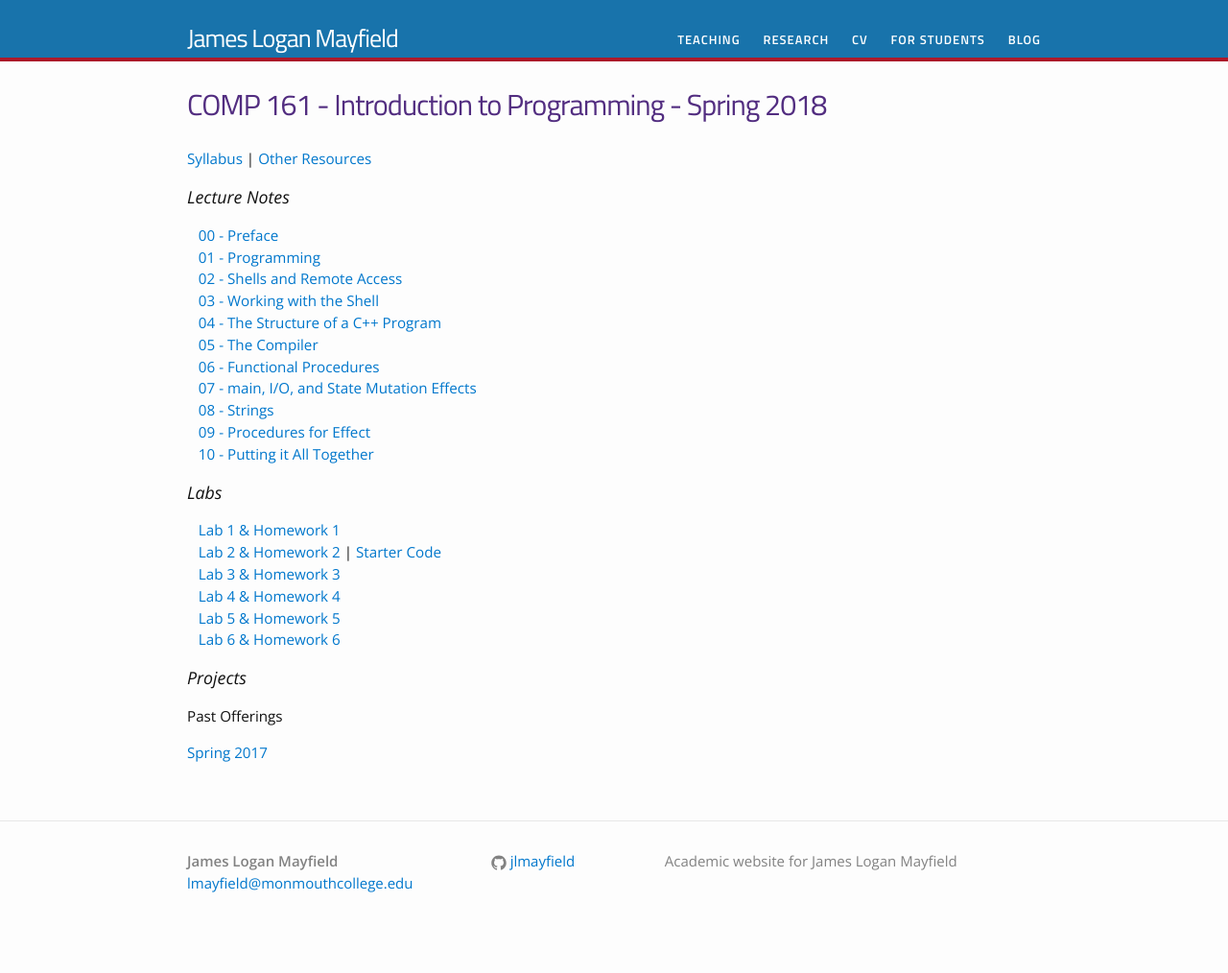
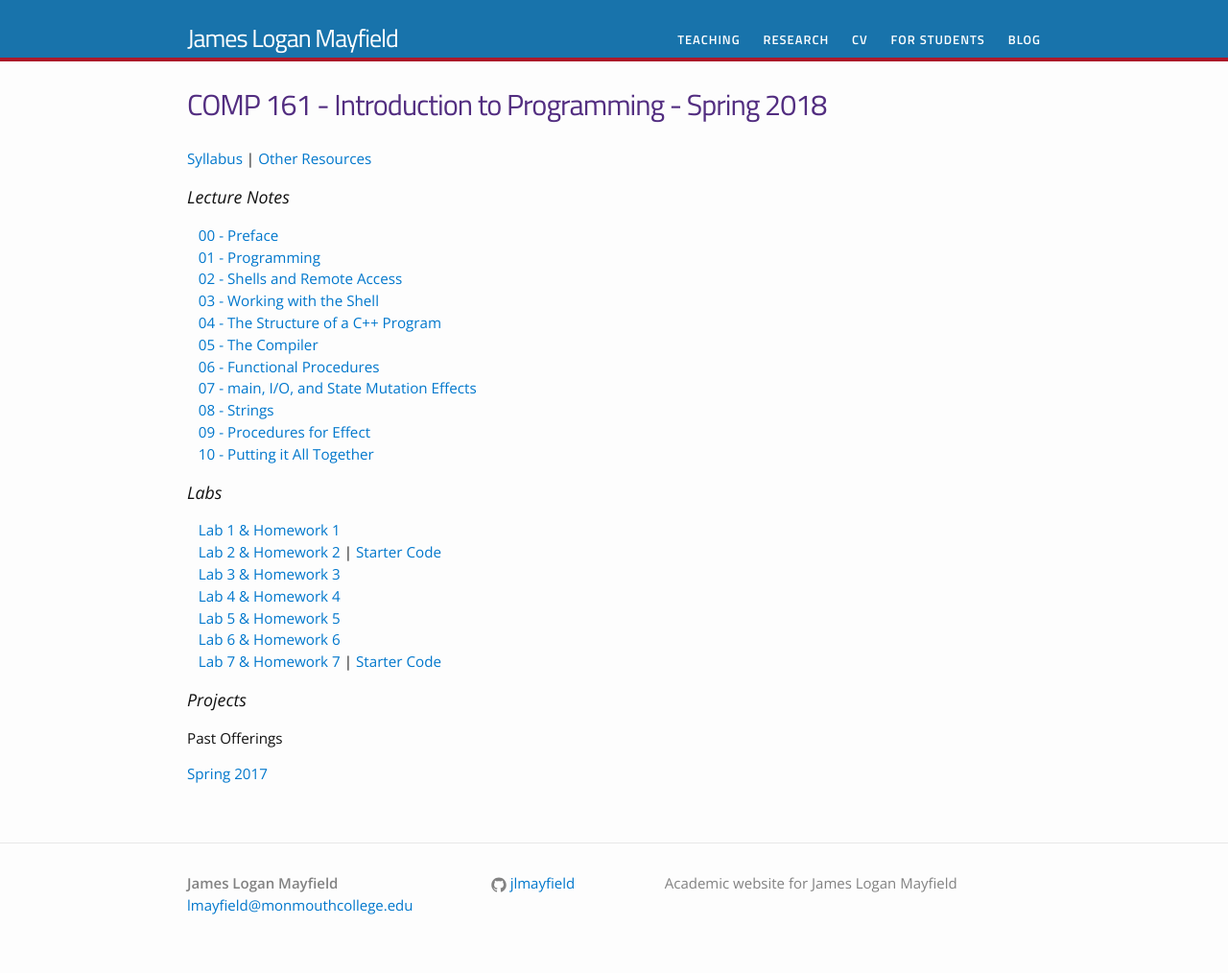
Before and after one commit to jlmayfield/jlmayfield.github.io, a Jekyll site: the page built from teaching/comp161.md, in a window 1280 px wide. Shown: the whole page at 96% size. Built offline with Jekyll 4.4.1, drawn with Linux system fonts in a browser that asks for light colours; before the commit the page ends 991 px from its top, so only the background shows below that.

Commit message:
c161.sp18. added lab7/hwk7.

```diff
--- a/teaching/comp161.md
+++ b/teaching/comp161.md
@@ -29,7 +29,7 @@ permalink: /teaching/COMP161/
 &nbsp;&nbsp;&nbsp;[Lab 4 & Homework 4](/teaching/COMP161/labs/comp161-lab4.pdf)
 &nbsp;&nbsp;&nbsp;[Lab 5 & Homework 5](/teaching/COMP161/labs/comp161-lab5.pdf)
 &nbsp;&nbsp;&nbsp;[Lab 6 & Homework 6](/teaching/COMP161/labs/comp161-lab6.pdf)
-
+&nbsp;&nbsp;&nbsp;[Lab 7 & Homework 7](/teaching/COMP161/labs/comp161-lab7.pdf)  |  [Starter Code](/teaching/COMP161/labs/lab7-starter.zip)
 
 ### Projects
 
```
Also changed, not shown: 2 other files.
